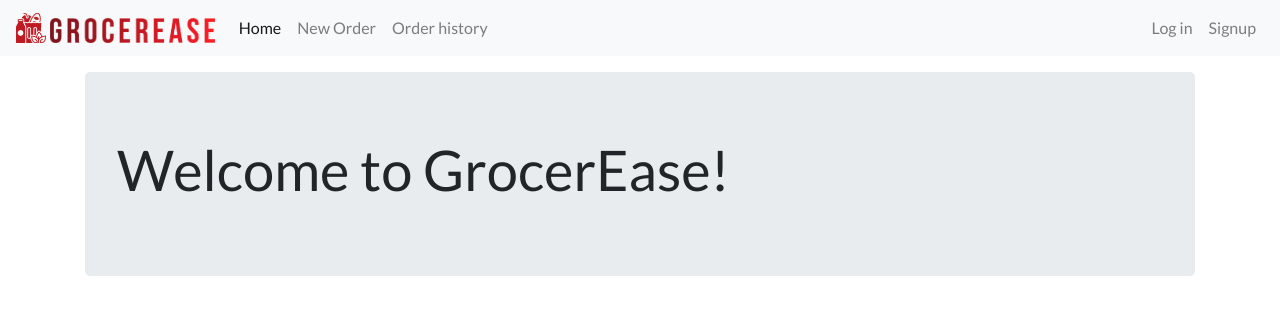
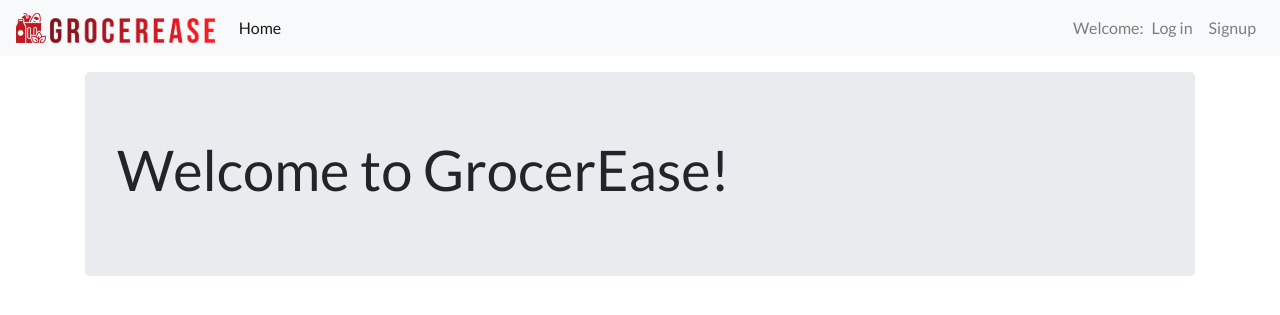
Before and after one commit to orfeasa/grocerease, a Django app: page / in a window 1280 px wide. Shown: the top 315 px of the page. Run offline with Django 3.2, Linux system fonts and the light colour scheme; some libraries are stand-ins or nearby versions.

Commit message:
Change navbar depending online or offline status of user

```diff
--- a/main/templates/main/base.html
+++ b/main/templates/main/base.html
@@ -85,24 +85,31 @@
       <div class="collapse navbar-collapse" id="navbarSupportedContent">
         <ul class="navbar-nav mr-auto">
           <li class="nav-item {% if url_name == 'index' %}active{% endif %}">
-            <a class="nav-link" href="{% url 'index' %}"
-              >Home <span class="sr-only">(current)</span></a
-            >
+            <a class="nav-link" href="{% url 'index' %}">Home</a>
           </li>
+          {% if user.is_authenticated %}
           <li class="nav-item {% if url_name == 'plan' %}active{% endif %}">
             <a class="nav-link" href="{% url 'plan' %}">New Order</a>
           </li>
           <li class="nav-item {% if url_name == 'orders' %}active{% endif %}">
             <a class="nav-link" href="{% url 'orders' %}">Order history</a>
           </li>
+          {% endif %}
         </ul>
+        {% if user.is_authenticated %}
+        {% endif %}
         <ul class="navbar-nav ml-auto">
+          <span class="navbar-text">Welcome: {{ user.username }}</span>
+          {% if user.is_authenticated %}
+          <a class="nav-item nav-link" href="{% url 'logout' %}">Log out</a>
+          {% else %}
           <li class="nav-item {% if url_name == 'login' %}active{% endif %}">
             <a href="{% url 'login' %}" class="nav-link">Log in</a>
           </li>
           <li class="nav-item {% if url_name == 'signup' %}active{% endif %}">
             <a href="{% url 'signup' %}" class="nav-link">Signup</a>
           </li>
+          {% endif %}
         </ul>
       </div>
     </nav>
```
